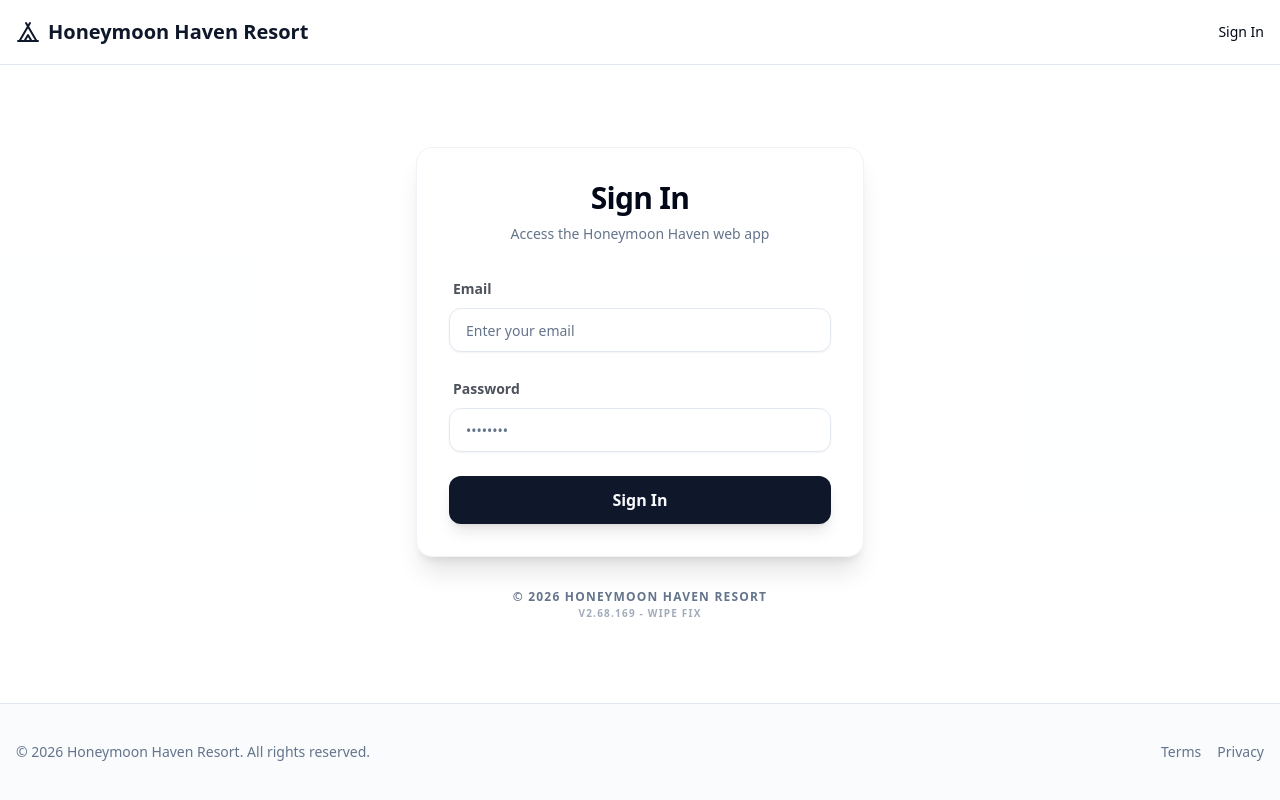
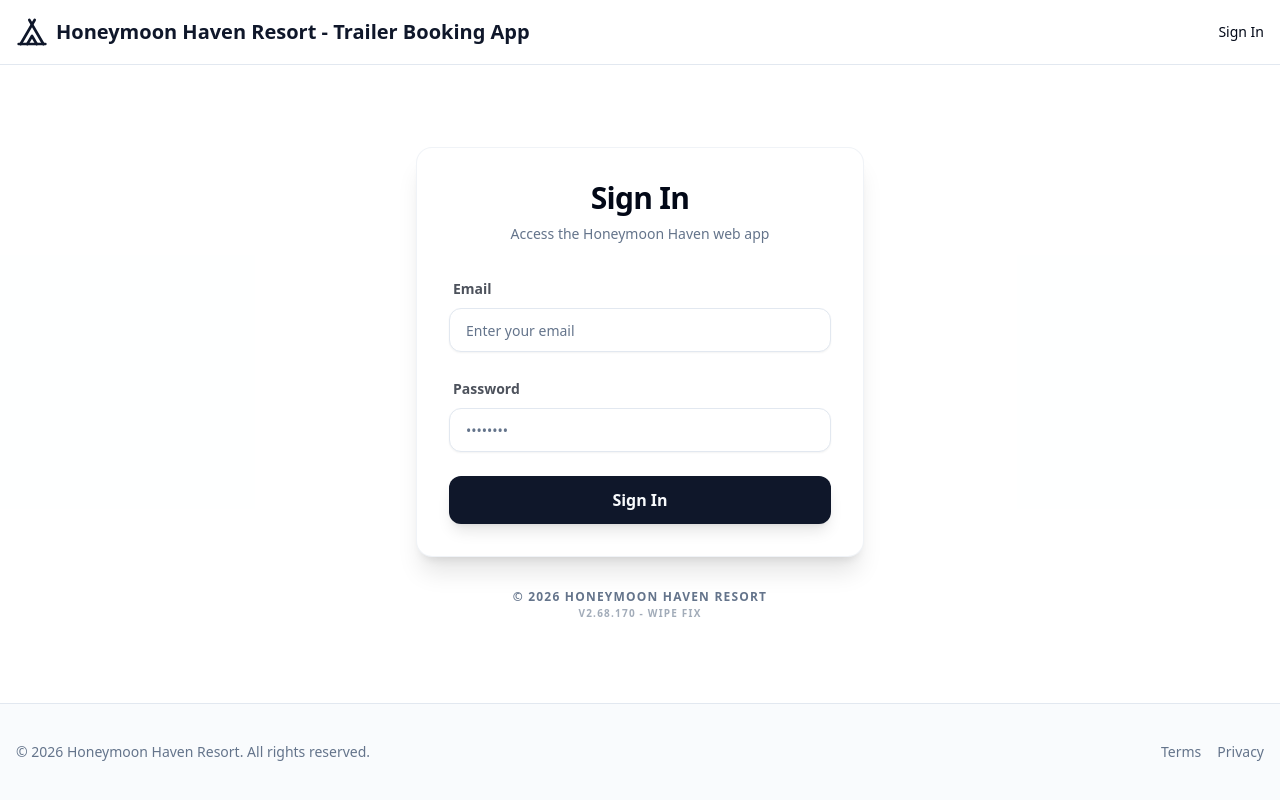
Before and after one commit to bryhudson/honeymoon-haven, a React (Vite) app: page /#/login in a window 1280 px wide. Built offline with nearby package versions, Linux system fonts and the light colour scheme; no server answers.

Commit message:
Update Header Logo and Title

```diff
--- a/package.json
+++ b/package.json
@@ -1,7 +1,7 @@
 {
   "name": "hhr",
   "private": true,
-  "version": "2.68.169",
+  "version": "2.68.170",
   "type": "module",
   "homepage": "https://hhr-trailer-booking.web.app",
   "scripts": {
--- a/src/components/Header.jsx
+++ b/src/components/Header.jsx
@@ -25,9 +25,9 @@ export function Header() {
         <header className="sticky top-0 z-50 w-full border-b bg-background/95 backdrop-blur supports-[backdrop-filter]:bg-background/60">
             <div className="container mx-auto flex h-16 items-center justify-between px-4">
                 <Link to="/" className="flex items-center gap-2 font-bold text-xl text-primary hover:opacity-80 transition-opacity">
-                    <Tent className="h-6 w-6" />
-                    <span className="hidden md:inline">Honeymoon Haven Resort</span>
-                    <span className="md:hidden">HHR</span>
+                    <Tent className="h-8 w-8" />
+                    <span className="hidden md:inline">Honeymoon Haven Resort - Trailer Booking App</span>
+                    <span className="md:hidden">HHR Booking</span>
                 </Link>
 
                 <div className="flex items-center gap-4 text-sm font-medium">
--- a/src/pages/Dashboard.jsx
+++ b/src/pages/Dashboard.jsx
@@ -858,7 +858,7 @@ export function Dashboard() {
 
             <div className="mt-12 pt-8 border-t text-center space-y-2">
                 <p className="text-xs text-muted-foreground mb-1">&copy; 2026 Honeymoon Haven Resort</p>
-                <p className="text-[10px] text-muted-foreground/60">v2.68.169 - Wipe Fix</p>
+                <p className="text-[10px] text-muted-foreground/60">v2.68.170 - Wipe Fix</p>
 
 
             </div>
--- a/src/pages/Login.jsx
+++ b/src/pages/Login.jsx
@@ -142,7 +142,7 @@ export function Login() {
 
                 <p className="text-center mt-8 text-xs text-muted-foreground uppercase tracking-widest font-semibold">
                     &copy; {new Date().getFullYear()} Honeymoon Haven Resort
-                    <p className="text-[10px] text-muted-foreground/60">v2.68.169 - Wipe Fix</p>
+                    <p className="text-[10px] text-muted-foreground/60">v2.68.170 - Wipe Fix</p>
                 </p>
             </div>
         </div>
```
